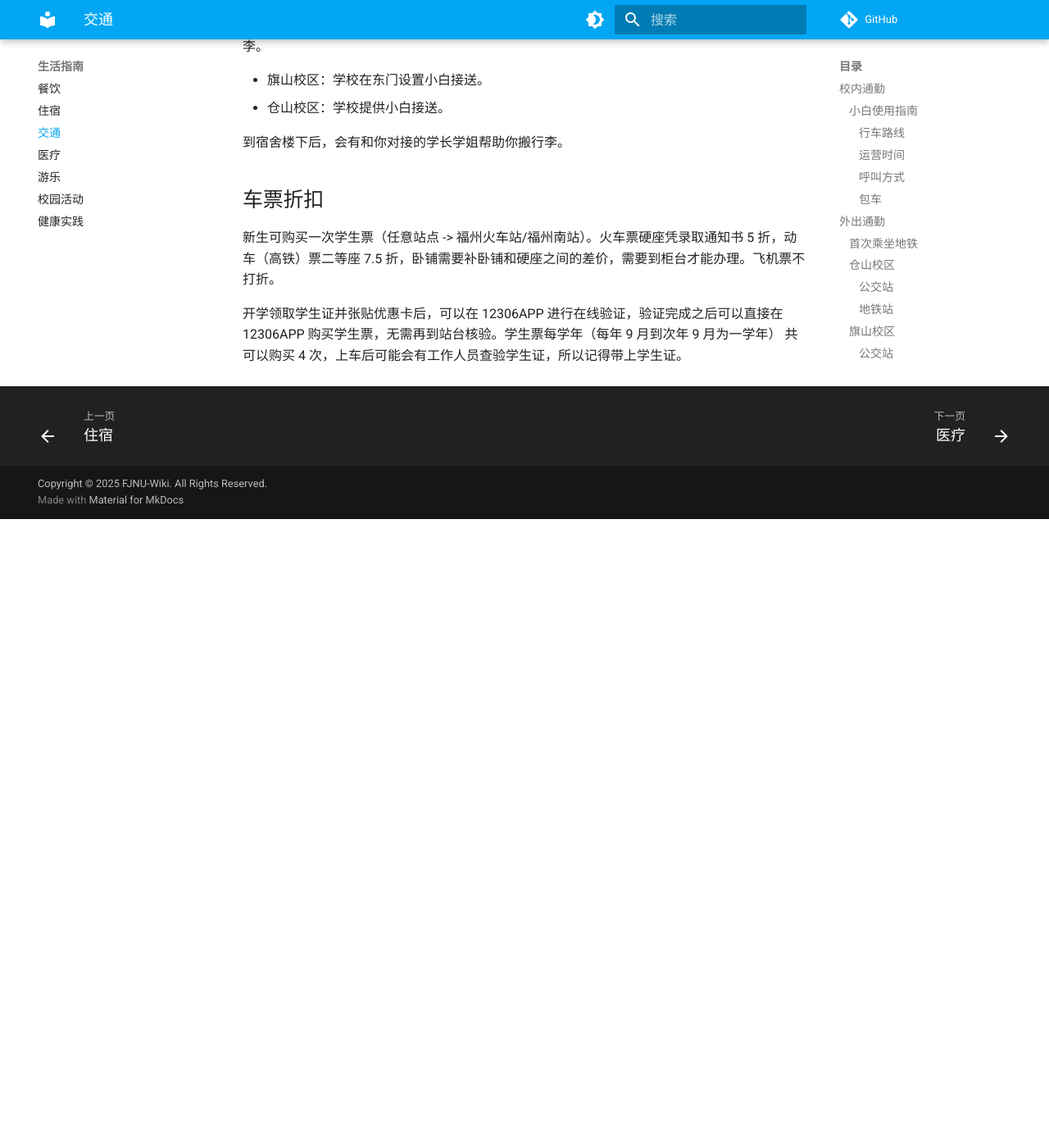
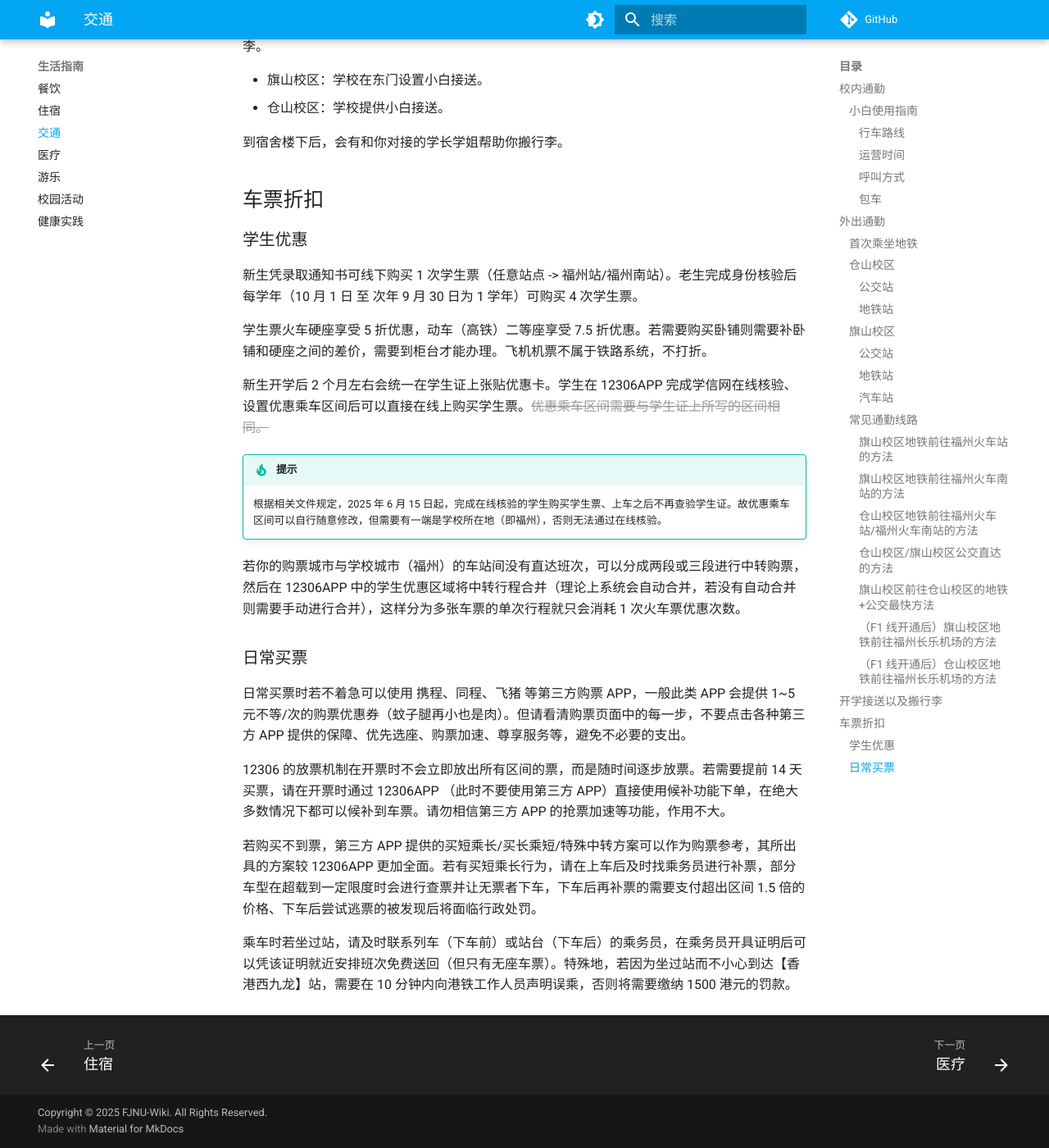
Before and after one commit to kanerty/FJNU-Wiki, an MkDocs documentation site: the page built from docs/live/traffic.md, in a window 1280 px wide and 1400 px high, scrolled down 4444 px. Shown: the whole window at 82% size. Built offline with MkDocs 1.6.1 and Material for MkDocs 9.7.7, drawn with Linux system fonts in a browser that asks for light colours; comment, search, counter and statistics services are not loaded; before the commit the page ends 5077 px from its top, so only the background shows below that.

Commit message:
feat(live\\traffic\* service\\network\* study\\choose\*): 补充学生票相关内容、补充校园网提示、补充大学体育课程游泳考试内容

```diff
--- a/docs/live/traffic.md
+++ b/docs/live/traffic.md
@@ -153,6 +153,25 @@
 
 ## 车票折扣 {#ticket-discounts}
 
-新生可购买一次学生票（任意站点 -> 福州火车站/福州南站）。火车票硬座凭录取通知书 5 折，动车（高铁）票二等座 7.5 折，卧铺需要补卧铺和硬座之间的差价，需要到柜台才能办理。飞机票不打折。
+### 学生优惠 {#student-discount}
 
-开学领取学生证并张贴优惠卡后，可以在 12306APP 进行在线验证，验证完成之后可以直接在 12306APP 购买学生票，无需再到站台核验。学生票每学年（每年 9 月到次年 9 月为一学年） 共可以购买 4 次，上车后可能会有工作人员查验学生证，所以记得带上学生证。
+新生凭录取通知书可线下购买 1 次学生票（任意站点 -> 福州站/福州南站）。老生完成身份核验后每学年（10 月 1 日 至 次年 9 月 30 日为 1 学年）可购买 4 次学生票。
+
+学生票火车硬座享受 5 折优惠，动车（高铁）二等座享受 7.5 折优惠。若需要购买卧铺则需要补卧铺和硬座之间的差价，需要到柜台才能办理。飞机机票不属于铁路系统，不打折。
+
+新生开学后 2 个月左右会统一在学生证上张贴优惠卡。学生在 12306APP 完成学信网在线核验、设置优惠乘车区间后可以直接在线上购买学生票。~~优惠乘车区间需要与学生证上所写的区间相同。~~
+
+!!! tip "提示"
+    根据相关文件规定，2025 年 6 月 15 日起，完成在线核验的学生购买学生票、上车之后不再查验学生证。故优惠乘车区间可以自行随意修改，但需要有一端是学校所在地（即福州），否则无法通过在线核验。
+
+若你的购票城市与学校城市（福州）的车站间没有直达班次，可以分成两段或三段进行中转购票，然后在 12306APP 中的学生优惠区域将中转行程合并（理论上系统会自动合并，若没有自动合并则需要手动进行合并），这样分为多张车票的单次行程就只会消耗 1 次火车票优惠次数。
+
+### 日常买票 {#ticket-tip}
+
+日常买票时若不着急可以使用 携程、同程、飞猪 等第三方购票 APP，一般此类 APP 会提供 1~5 元不等/次的购票优惠券（蚊子腿再小也是肉）。但请看清购票页面中的每一步，不要点击各种第三方 APP 提供的保障、优先选座、购票加速、尊享服务等，避免不必要的支出。
+
+12306 的放票机制在开票时不会立即放出所有区间的票，而是随时间逐步放票。若需要提前 14 天买票，请在开票时通过 12306APP （此时不要使用第三方 APP）直接使用候补功能下单，在绝大多数情况下都可以候补到车票。请勿相信第三方 APP 的抢票加速等功能，作用不大。
+
+若购买不到票，第三方 APP 提供的买短乘长/买长乘短/特殊中转方案可以作为购票参考，其所出具的方案较 12306APP 更加全面。若有买短乘长行为，请在上车后及时找乘务员进行补票，部分车型在超载到一定限度时会进行查票并让无票者下车，下车后再补票的需要支付超出区间 1.5 倍的价格、下车后尝试逃票的被发现后将面临行政处罚。
+
+乘车时若坐过站，请及时联系列车（下车前）或站台（下车后）的乘务员，在乘务员开具证明后可以凭该证明就近安排班次免费送回（但只有无座车票）。特殊地，若因为坐过站而不小心到达【香港西九龙】站，需要在 10 分钟内向港铁工作人员声明误乘，否则将需要缴纳 1500 港元的罚款。
--- a/docs/service/network.md
+++ b/docs/service/network.md
@@ -15,6 +15,9 @@
 校园网并非从运营商处购买，而是通过由学号注册的 校趣多 微信小程序购买对应的套餐，通过教学楼、宿舍楼全覆盖的 WiFi 连接即可，离开学校时无法使用。电信/联通/移动并无本质区别。（通过运营商 APP 申请办理宽带会被告知无法办理！）
 
 **校园网并非强制要求办理，根据自己的需求进行选择。**
+
+!!! tip "提醒"
+    2025 年 6 月 13 日起，校园网在无任何事先公告的前提下屏蔽了 RDP 协议、SSH 服务以及大量外网 IP 段，此举导致通过校园网连接时几乎无法使用任何远程控制服务。若需要使用相关功能，请尤其注意校园网的影响。
 
 ### 网络速率
 
```
Also changed, not shown: docs/study/choose.md (+6 -0 lines).
